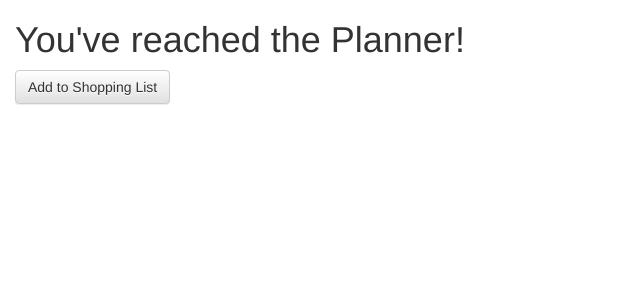
After one commit to imnikkiz/Chomp, a Django app: page /planner/ in a window 1280 px wide. The commit adds this page. Shown: the top 300 px of the page, without its empty margins (0-640 px from the left). Run offline with Django 3.2, Linux system fonts and the light colour scheme; some libraries are stand-ins or nearby versions.

Commit message:
All views routed to html

```diff
--- a/recipes/urls.py
+++ b/recipes/urls.py
@@ -3,11 +3,13 @@ from django.conf.urls import patterns, url
 urlpatterns = patterns('',
     # Examples:
     url(r'^$', 'search.views.home_page', name='home'),
+    url(r'^register/$', 'search.views.register', name='register'),
+    url(r'^login/$', 'search.views.login_user', name='login'),
     url(r'^search_page$', 'search.views.search_page', name='search'),
     url(r'^recipe/(?P<recipe_id>\d+)/$', 'search.views.recipe_details', name='recipe_details'),
-    url(r'^my_recipes/$', 'search.views.view_recipes', name='my_recipes'),
-    url(r'^register/$', 'search.views.register', name='register'),
-    url(r'^login/$', 'search.views.login_user', name='login'),
+    url(r'^my_recipes/$', 'search.views.my_recipes', name='my_recipes'),
+    url(r'^planner/$', 'search.views.planner', name='planner'),
+    url(r'^shopping_list/$', 'search.views.shopping_list', name='shopping_list'),
     url(r'^results_page$', 'search.views.results_page', name='results'),
     # url(r'^blog/', include('blog.urls')),
 
--- a/search/templates/my_recipes.html
+++ b/search/templates/my_recipes.html
@@ -2,4 +2,9 @@
 {% block title %}My Recipes{% endblock %}
 {% block content %}
     <h1>You've reached My Recipes!</h1>
+    <form action="/planner/" method="POST">
+        <input type="hidden" name="recipe_id" value={{ recipe.id }}>
+        <input type="submit" class="btn btn-default" value="Add to Planner">
+        {% csrf_token %}
+    </form>
 {% endblock %}
--- /dev/null
+++ b/search/templates/planner.html
@@ -0,0 +1,9 @@
+{% extends "base_generic.html" %}
+{% block title %}My Recipes{% endblock %}
+{% block content %}
+    <h1>You've reached the Planner!</h1>
+    <form action="/shopping_list/" method="POST">
+        <input type="submit" class="btn btn-default" value="Add to Shopping List">
+        {% csrf_token %}
+    </form>
+{% endblock %}
--- /dev/null
+++ b/search/templates/shopping_list.html
@@ -0,0 +1,5 @@
+{% extends "base_generic.html" %}
+{% block title %}My Recipes{% endblock %}
+{% block content %}
+    <h1>You've reached the Shopping List!</h1>
+{% endblock %}
--- a/search/views.py
+++ b/search/views.py
@@ -91,7 +91,7 @@ def recipe_details(request, recipe_id):
     })
 
 
-def view_recipes(request):
+def my_recipes(request):
     if request.method == 'POST':
         this_recipe_id = request.POST['recipe_id']
         this_recipe = Recipe.objects.get(id=this_recipe_id)
@@ -99,3 +99,9 @@ def view_recipes(request):
         # add to db
 
     return render(request, 'my_recipes.html')
+
+def planner(request):
+    return render(request, 'planner.html', {})
+
+def shopping_list(request):
+    return render(request, 'shopping_list.html', {})
```
Also changed, not shown: search/migrations/0001_squashed_0015_auto_20150225_0148.py (added).
